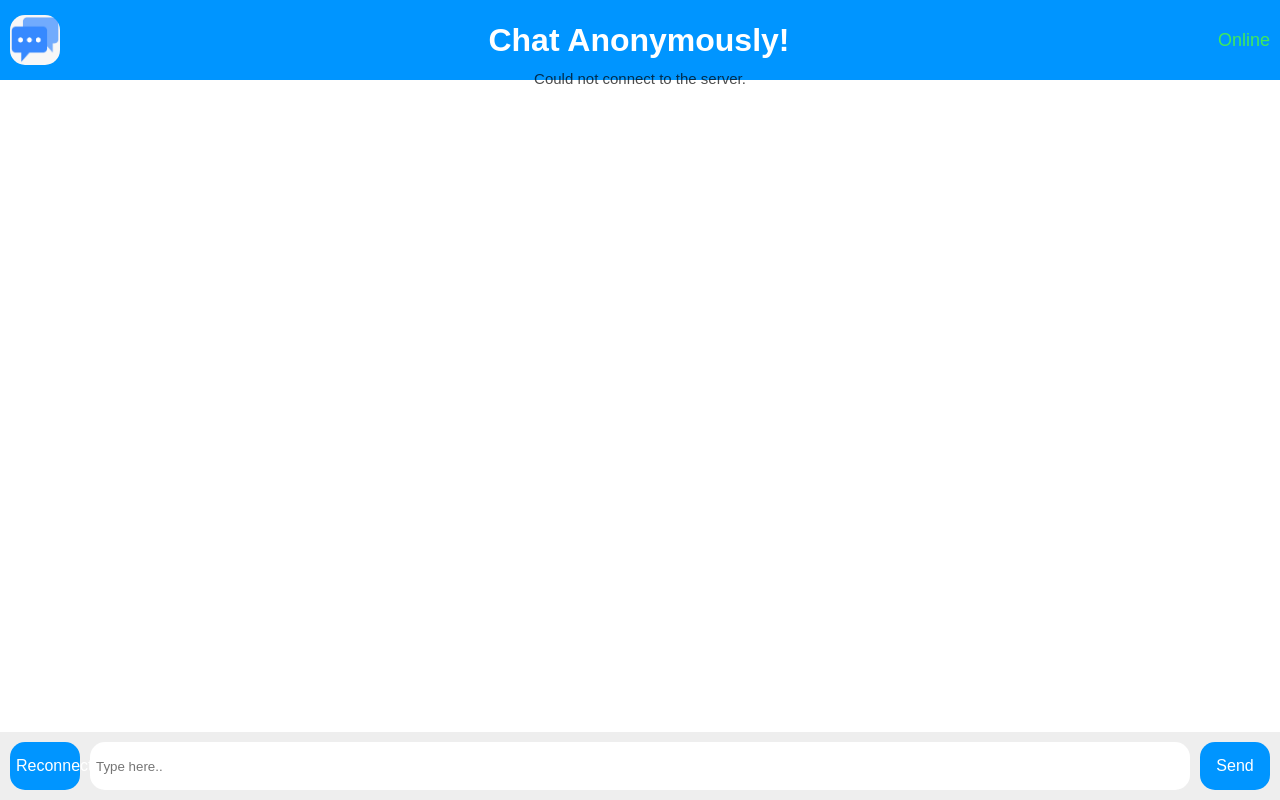
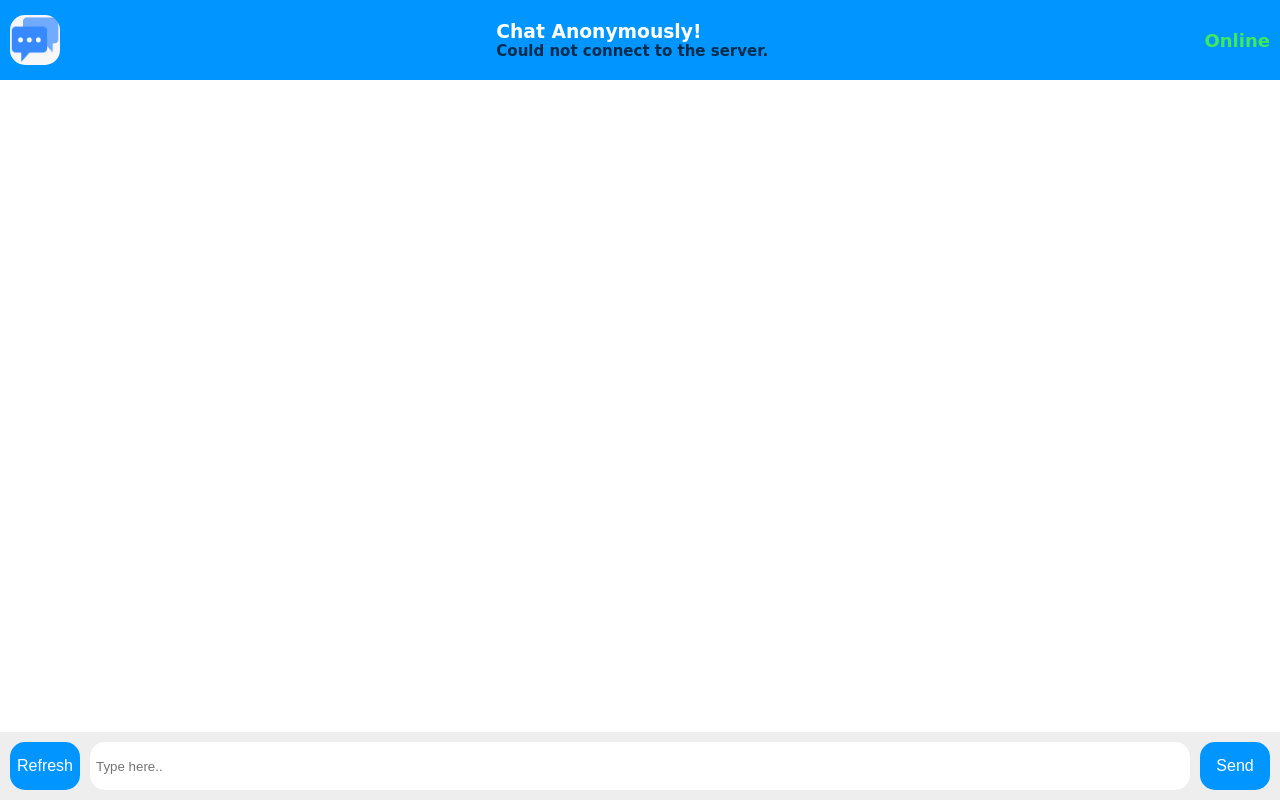
Before and after one commit to Viswa003/Chat-Anonymously, a website: page public/index.html in a window 1280 px wide. Drawn offline with nearby package versions, Linux system fonts and the light colour scheme; no server answers.

Commit message:
Update index.html

```diff
--- a/public/index.html
+++ b/public/index.html
@@ -10,20 +10,22 @@
 <body>
   <header>
     <img src="logo.png" alt="Logo">
-    <h1>Chat Anonymously!</h1>
-    <p id="online-count">Online</p>
+    <h3>Chat Anonymously!
+      <div id="notification"></div>
+    </h3>
+
+    <h3 id="online-count">Online</h3>
   </header>
 
   <main>
     <center>
-      <div id="notification"></div>
-      <div id="typing-display"></div>
+
 
     </center>
     <div id="chat-container"></div>
     <div id="chat-input">
       <form id="chat-form">
-        <button id="reconnect-button" type="button">Reconnect</button>
+        <button id="reconnect-button" type="button">Refresh</button>
         <input id="message-input" placeholder="Type here.." type="text">
         <button type="submit">Send</button>
       </form>
```
